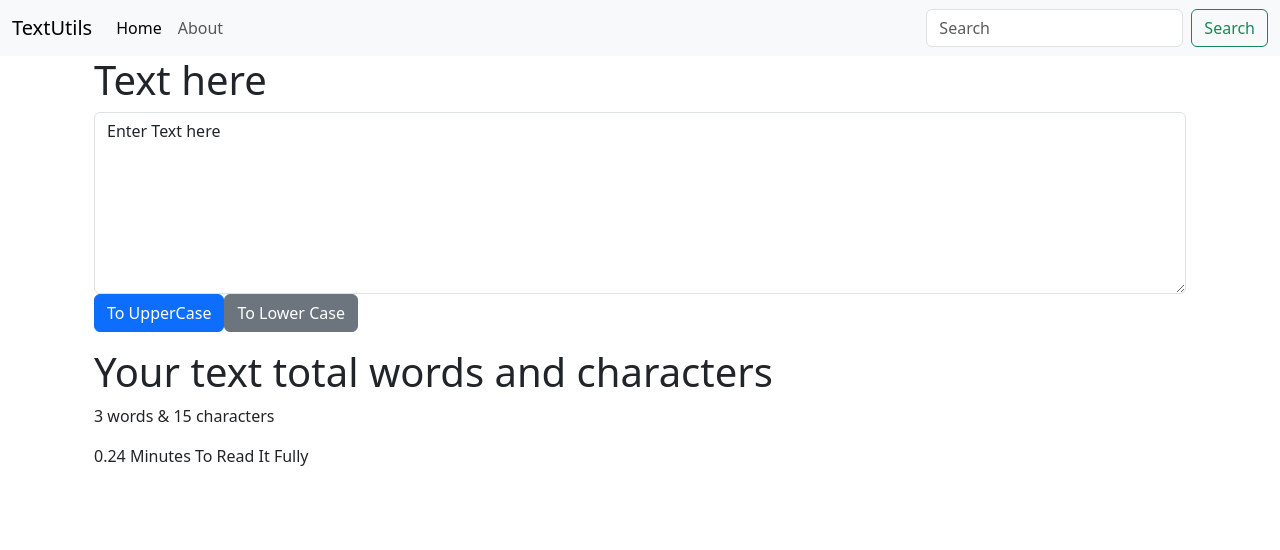
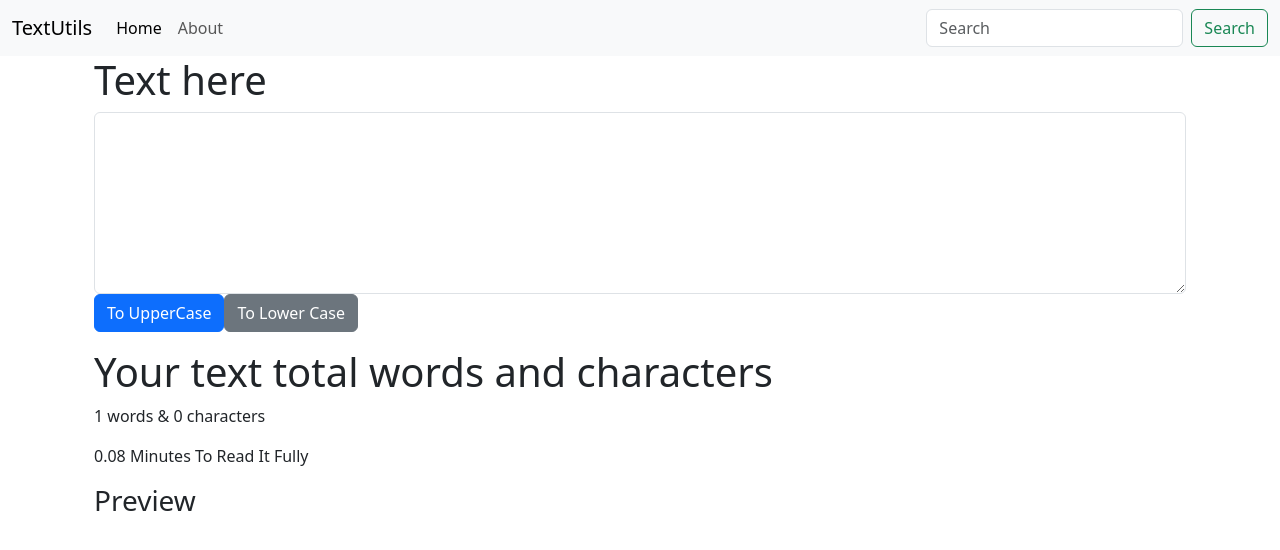
Before and after one commit to 5huv0/Text-converter, a React (Create React App) app: page / in a window 1280 px wide. Shown: the top 550 px of the page. Built offline with nearby package versions, Linux system fonts and the light colour scheme.

Commit message:
features

```diff
--- a/src/components/TextForm.js
+++ b/src/components/TextForm.js
@@ -18,7 +18,7 @@ export default function TextForm(props) {
         setText(event.target.value)
     }
 
-    const [text, setText] = useState('Enter Text here');
+    const [text, setText] = useState('');
     return (
         <>
         <div className='container'>
@@ -35,6 +35,8 @@ export default function TextForm(props) {
             <h1>Your text total words and characters</h1>
             <p>{text.split(" ").length} words & {text.length} characters</p>
             <p>{.08 * text.split(" ").length} Minutes To Read It Fully</p>
+            <h3>Preview</h3>
+            <h4>{text}</h4>
         </div>
         </>
   )
```
